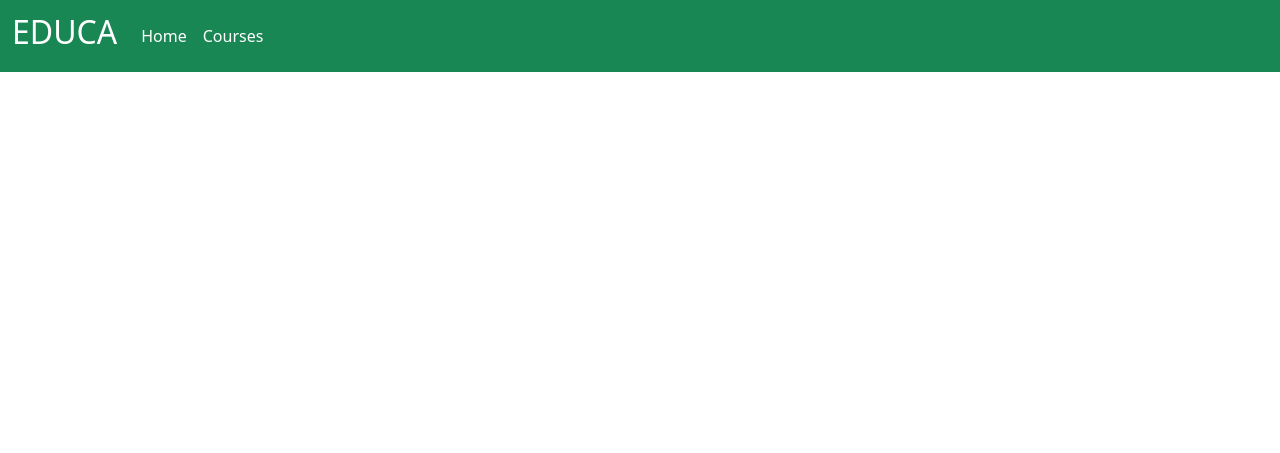
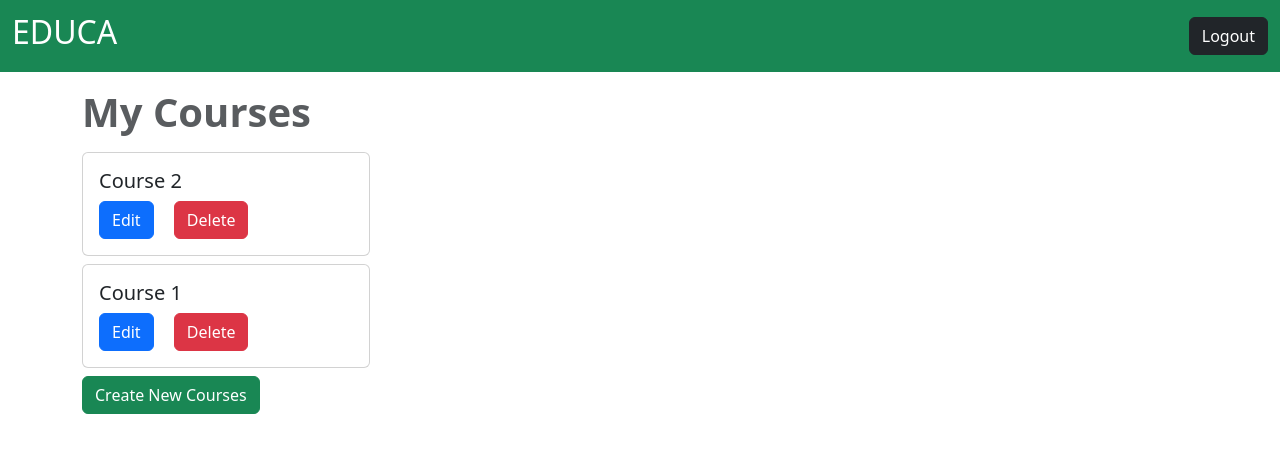
Before and after one commit to sacheen59/Educa, a Django app: page /course/mine/ in a window 1280 px wide. Shown: the top 453 px of the page. Run offline with Django 5.2, Linux system fonts and the light colour scheme; a user stored in the database is signed in; data comes from the database, SQL or seed files in the repository; both versions use the stored data as it was after the commit.

Commit message:
crud operation for course

```diff
--- a/accounts/views.py
+++ b/accounts/views.py
@@ -49,4 +49,4 @@ def user_login(request):
 
 def user_logout(request):
     logout(request)
-    return redirect('/')
+    return redirect('login')
--- a/courses/models.py
+++ b/courses/models.py
@@ -3,6 +3,7 @@ from django.contrib.auth.models import User
 from django.contrib.contenttypes.models import ContentType
 from django.contrib.contenttypes.fields import GenericForeignKey
 from .fields import OrderField
+from django.utils.text import slugify
 
 # Create your models here.
 class Subject(models.Model):
@@ -35,8 +36,14 @@ class Course(models.Model):
     class Meta:
         ordering = ['-created']
 
+
     def __str__(self):
         return self.title
+
+    def save(self,*args,**kwargs):
+        if not self.slug:
+            self.slug = slugify(self.title)
+        super().save(*args,**kwargs)
 
 
 
--- a/courses/templates/courses/manage/course/list.html
+++ b/courses/templates/courses/manage/course/list.html
@@ -4,22 +4,22 @@
 educa || My-courses
 {% endblock %}
 
-{% block content %}
+{% block main_content %}
 <div class="container">
-    <h1>My Courses</h1>
+    <h1 class="my-3 text-muted fw-bold">My Courses</h1>
     {% for course in object_list %}
-    <div>
-        <h3>{{course.title}}</h3>
-        <div>
-            <a href="{% url 'course_edit' course.id %}">Edit</a>
-            <a href="{% url 'course_delete' course.id %}">Delete</a>
+    <div class="card my-2" style="width: 18rem;">
+        <div class="card-body">
+          <h5 class="card-title">{{course.title}}</h5>
+          <a href="{% url 'course_edit' course.id %}" class="card-link btn btn-primary">Edit</a>
+          <a href="{% url 'course_delete' course.id %}" class="card-link btn btn-danger">Delete</a>
         </div>
-    </div>
+      </div>
     {% empty %}
-    <p>You haven't created any courses yet.</p>
+    <p class="p-5 shadow-sm fs-2 fw-bold text-danger d-inline-block bordered">You haven't created any courses yet.</p>
     {% endfor %}
     <div>
-        <a href="{% url 'course_created' %}" class="">Create New Courses</a>
+        <a href="{% url 'course_create' %}" class="btn btn-success">Create New Courses</a>
     </div>
 </div>
 
--- a/courses/views.py
+++ b/courses/views.py
@@ -12,12 +12,15 @@ class OwnerMixin:
 
 class OwnerEditMixin:
     def form_valid(self,form):
-        form.instance.owner = self.request.user
+        if not hasattr(form,'instance'):
+            form.instance = Course(owner = self.request.user)
+        else:
+            form.instance.owner = self.request.user
         return super().form_valid(form)
 
 class OwnerCourseMixin(OwnerMixin,LoginRequiredMixin,PermissionRequiredMixin):
     model = Course
-    fields = ['subject','title','slug','overview']
+    fields = ['subject','title','overview']
     success_url = reverse_lazy('manage_course_list')
 
 class OwnerCourseEditMixin(OwnerCourseMixin,OwnerEditMixin):
--- a/templates/base.html
+++ b/templates/base.html
@@ -13,7 +13,7 @@
   </head>
   <body>
     <!-- navbar section start -->
-    <nav class="navbar navbar-expand-lg bg-body-success bg-success">
+    <nav class="navbar navbar-expand-lg bg-body-success bg-success sticky-top">
         <div class="container-fluid">
           <a class="navbar-brand" href="#">
             <h2 class="text-white">EDUCA</h2>
@@ -22,20 +22,20 @@
             <span class="navbar-toggler-icon"></span>
           </button>
           <div class="collapse navbar-collapse" id="navbarSupportedContent">
-            <ul class="navbar-nav me-auto mb-2 mb-lg-0">
+            <!-- <ul class="navbar-nav me-auto mb-2 mb-lg-0">
               <li class="nav-item">
                 <a class="nav-link text-white active" aria-current="page" href="#">Home</a>
               </li>
               <li class="nav-item">
                 <a class="nav-link text-white" href="#">Courses</a>
               </li>
-            </ul>
+            </ul> -->
           </div>
-          <!-- {% if user.is_authenticated %}
+          <!-- {% if user.is_authenticated %} -->
           <div>
             <a href="{% url 'login' %}" class="btn btn-dark">Logout</a>
           </div>
-          {% endif %} -->
+          <!-- {% endif %} -->
         </div>
       </nav>
 
```
Also changed, not shown: courses/templates/courses/manage/course/delete.html (added, +18 -0 lines), courses/templates/courses/manage/course/form.html (+10 -6 lines), db.sqlite3.
